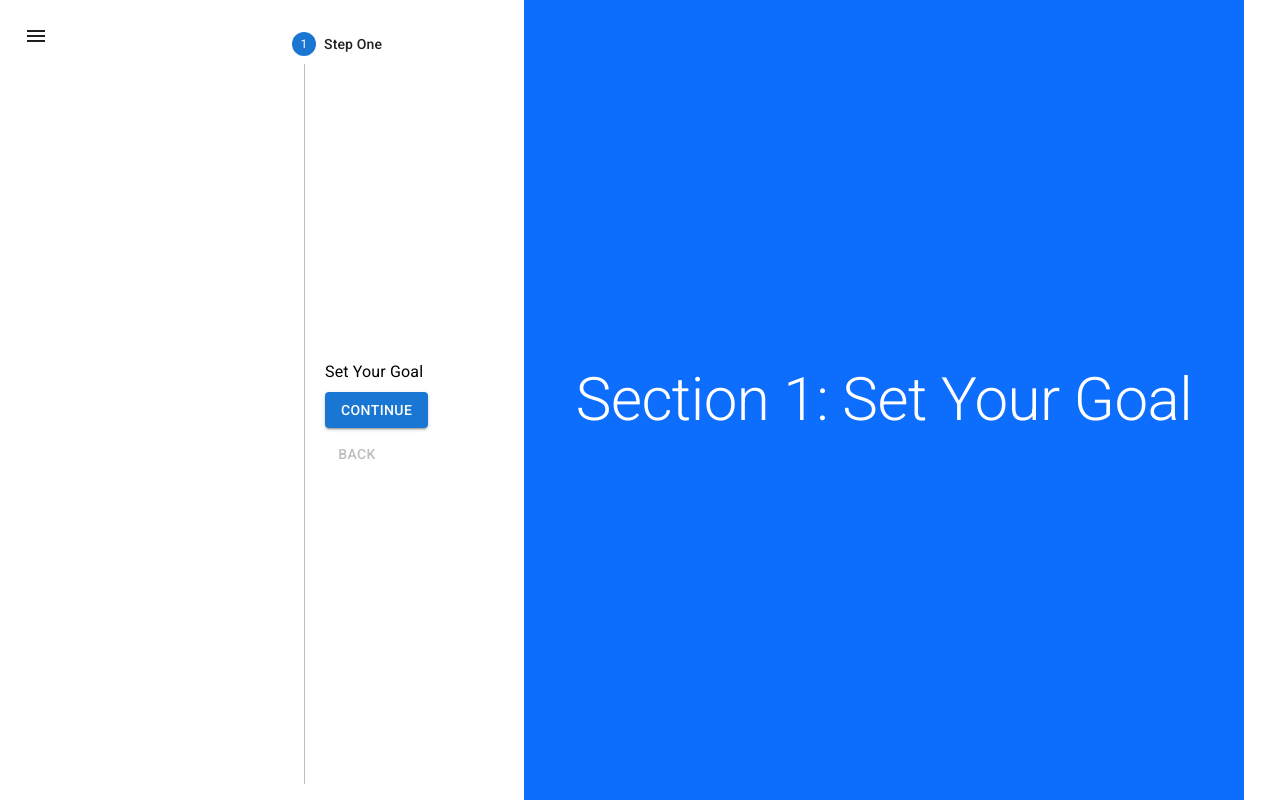
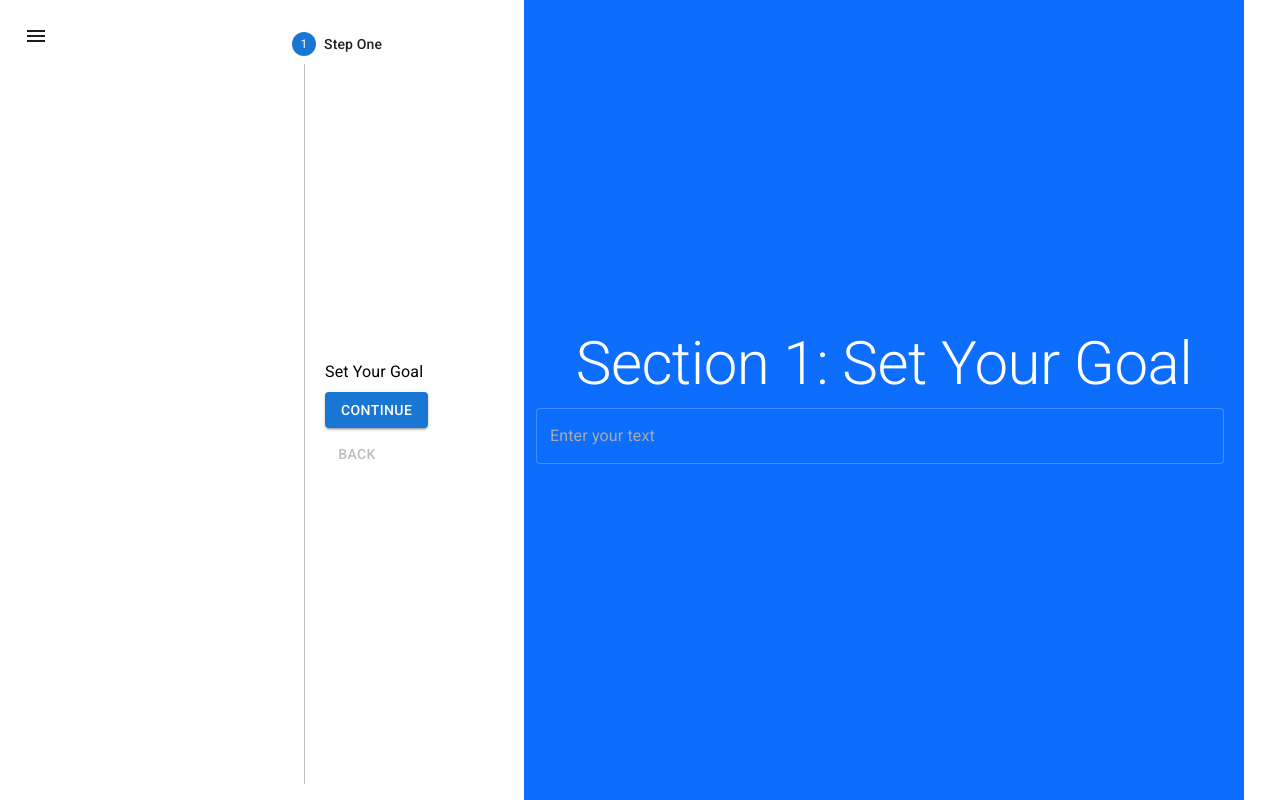
Before and after one commit to nini-btw/hap, a React (Vite) app: page / in a window 1280 px wide. Shown: the top 800 px of the page. Built offline with nearby package versions, Linux system fonts and the light colour scheme.

Commit message:
add a text fiel

```diff
--- a/src/components/Home.jsx
+++ b/src/components/Home.jsx
@@ -5,6 +5,7 @@ import { Typography } from "@mui/material";
 import "../style/home.sass";
 import ProgressBar from "./ProgressBar";
 import { createTheme, ThemeProvider } from "@mui/material/styles";
+import TextField from "@mui/material/TextField";
 
 // Light Theme for ProgressBar customization
 const lightTheme = createTheme({
@@ -40,8 +41,18 @@ function Home() {
         {/* Main Content */}
         <Col xs={12} md={9}>
           <div className="hap">
-            <section id="section1" className="section bg-primary">
+            <section
+              id="section1"
+              className="section bg-primary d-flex flex-column p-3"
+            >
               <Typography variant="h2">Section 1: Set Your Goal</Typography>
+              <TextField
+                sx={{ mt: 1, mr: 1 }}
+                label="Enter your text"
+                variant="outlined" // Can also use 'filled' or 'standard'
+                fullWidth // Optional, makes the text field take up full width
+                margin="normal" // Adds spacing around the text field
+              />
             </section>
             <section id="section2" className="section bg-secondary">
               <Typography variant="h2">Section 2: Add Criteria</Typography>
```
